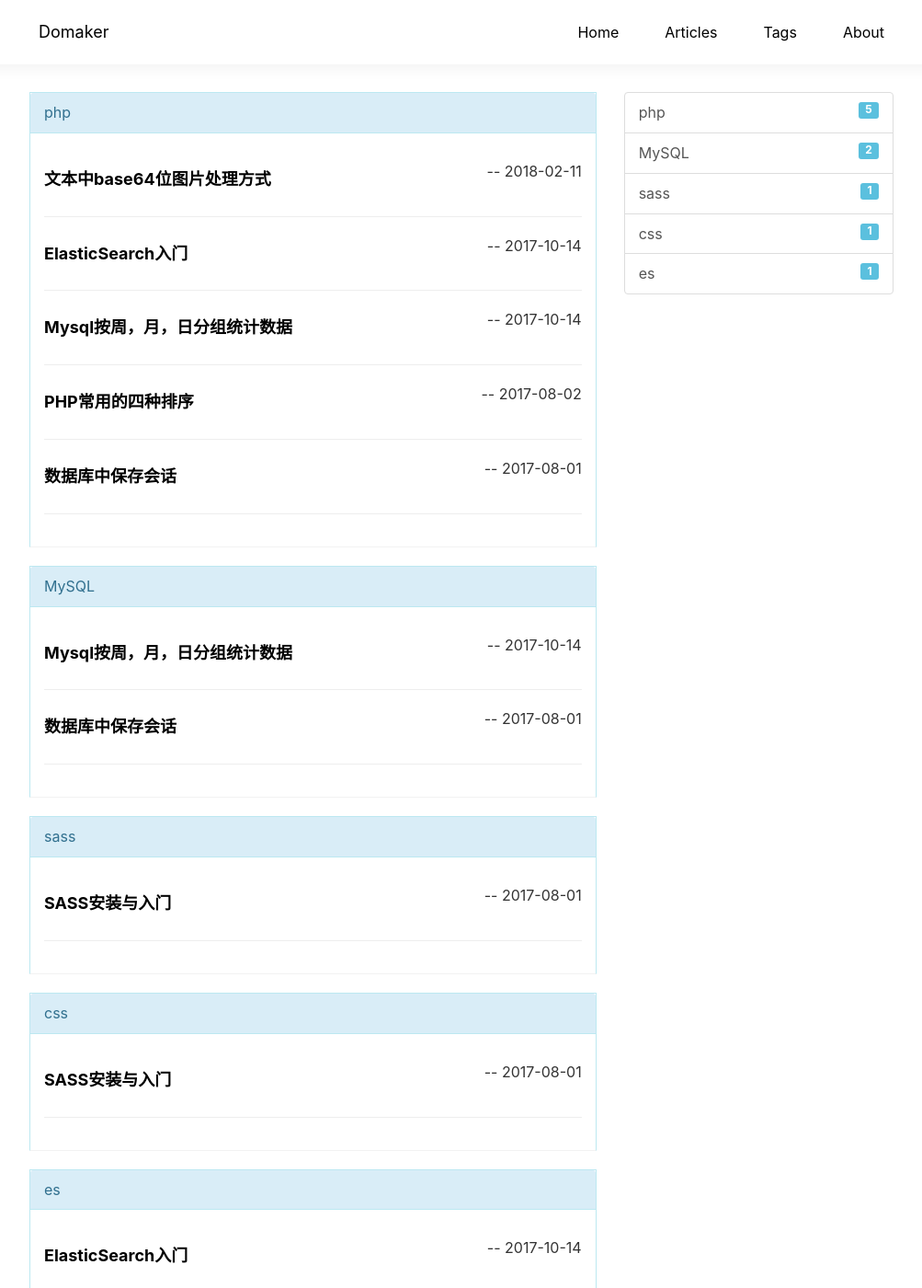
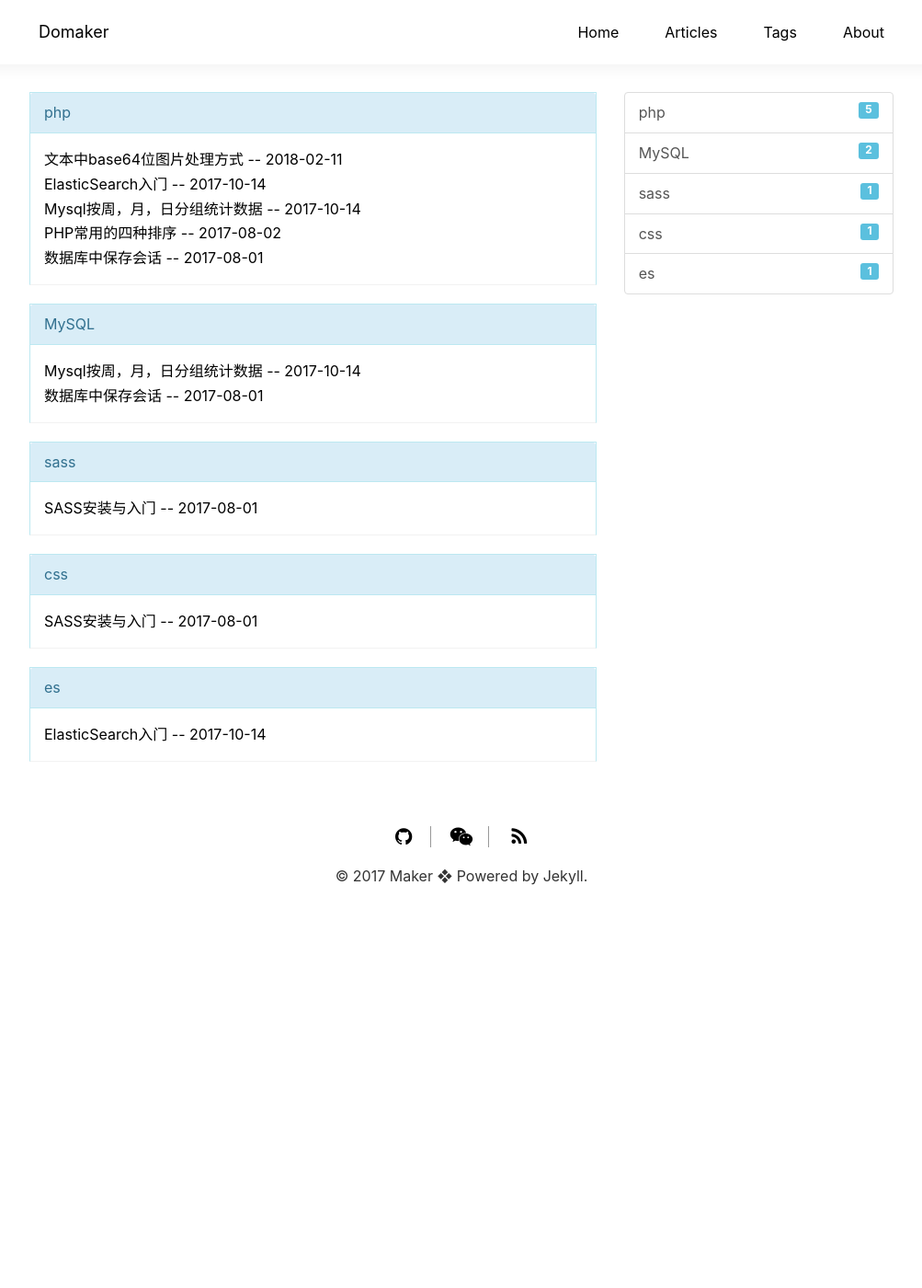
Before and after one commit to HerbCollins/HerbCollins.github.io, a Jekyll site: the page built from 2_tags.md, in a window 1280 px wide and 1400 px high. Shown: the whole window at 92% size, without its empty margins (138-1141 px from the left). Built offline with Jekyll 4.4.1, drawn with Linux system fonts in a browser that asks for light colours.

Commit message:
调整tags页面

```diff
--- a/2_tags.md
+++ b/2_tags.md
@@ -3,7 +3,7 @@ layout: new
 title: "Tags"
 description: ""
 ---
-<div class="container">
+<div class="container tags-page">
 	<div class="row">
 		<div class="col-xs-12 col-md-8">
 		  	{% for tag in site.tags %}
@@ -16,13 +16,13 @@ description: ""
 						</div>
 						<div class="panel-body">
 							{% for post in tag[1] %}
-							<p>
+							<div class="article-li">
 								<a href="{{ post.url }}">
-								<h4 style="display: inline-block;">{{ post.title }}</h4>
+								<span style="display: inline-block;">
+									{{ post.title }} -- {{ post.date | date: "%Y-%m-%d" }}
+								</span>
 								</a>
-								<span class="pull-right text-sm">-- {{ post.date | date: "%Y-%m-%d" }}</span>
-							</p>
-							<hr>
+							</div>
 							{% endfor %}
 						</div>
 					</div>
--- a/css/style.css
+++ b/css/style.css
@@ -116,3 +116,7 @@ img{
 .articles-page h1 a{
 	color:#337ab7;
 }
+
+.tags-page .article-li{
+	padding:2px 0px;
+}
```
